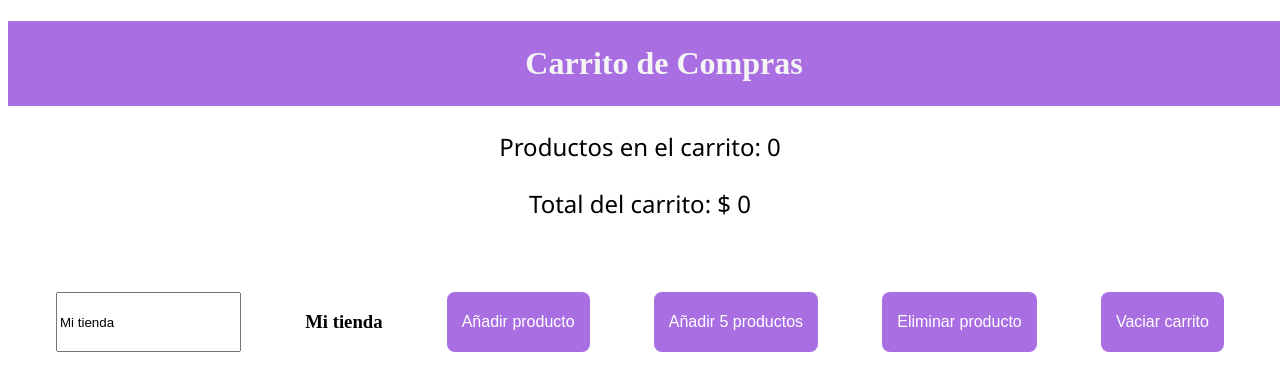
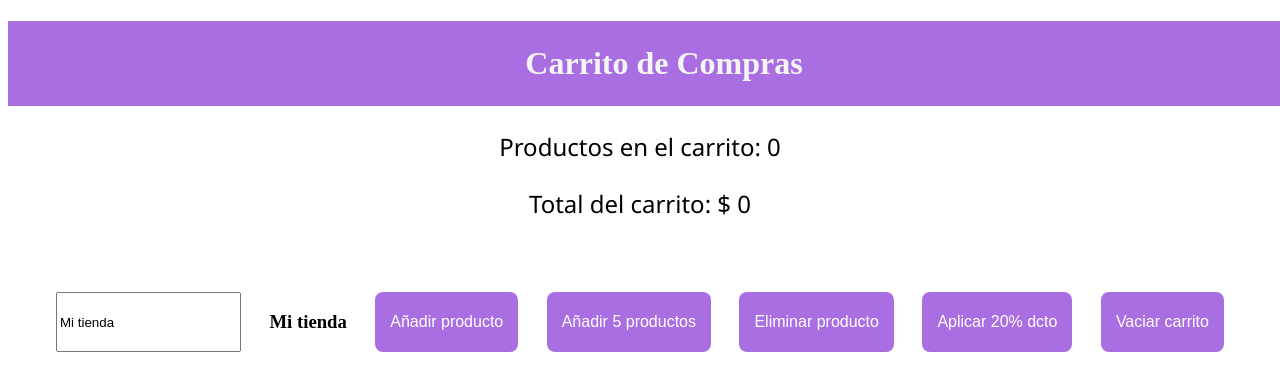
Before and after one commit to Juan8516/01.carritoComprasAngular, an Angular app: page / in a window 1280 px wide. Shown: the top 390 px of the page. Built offline with nearby package versions, Linux system fonts and the light colour scheme.

Commit message:
funcionalidad descuento

```diff
--- a/src/app/components/carrito/carrito.html
+++ b/src/app/components/carrito/carrito.html
@@ -12,6 +12,7 @@
     <button (click)="addProduct()">Añadir producto</button>
     <button (click)="addFiveProducts()">Añadir 5 productos</button>
     <button (click)="deleteProduct()">Eliminar producto</button>
+    <button (click)="descuento()">Aplicar 20% dcto</button>
     <button (click)="emptyCart()">Vaciar carrito</button>
 </div>
 
--- a/src/app/components/carrito/carrito.ts
+++ b/src/app/components/carrito/carrito.ts
@@ -13,6 +13,7 @@ export class Carrito {
   precioBase: number = 100000;
   cantidadProductos: number = 0;
   totalCarrito: number = 0;
+  contadorCupon: number = 0;
   notificacion: string = "";
 
   ngOnInit() {
@@ -45,6 +46,16 @@ export class Carrito {
     }
   }
 
+  descuento() {
+    if(this.totalCarrito > 0 && this.contadorCupon <= 0) {
+      this.contadorCupon = 1;
+      this.totalCarrito *= 0.8;
+
+      console.log(`descuento aplicado ${this.totalCarrito} pesos`);
+      this.comprobarNotificacion();
+    }
+  }
+
   emptyCart() {
       this.cantidadProductos = 0;
       this.totalCarrito = 0;
```
